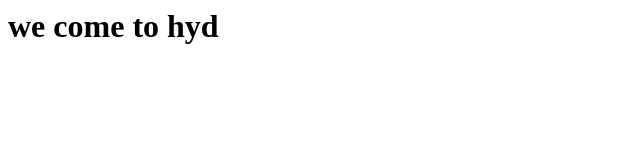
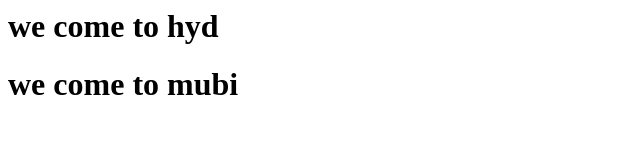
Before and after one commit to sailinux24/sample, a plain HTML site: page index.html in a window 1280 px wide. Shown: the whole page, without its empty margins (0-640 px from the left). Drawn offline with Linux system fonts and the light colour scheme.

Commit message:
second comit

```diff
--- a/index.html
+++ b/index.html
@@ -1 +1,2 @@
 <h1>we come to hyd</h>
+<h1>we come to mubi</h>
```
